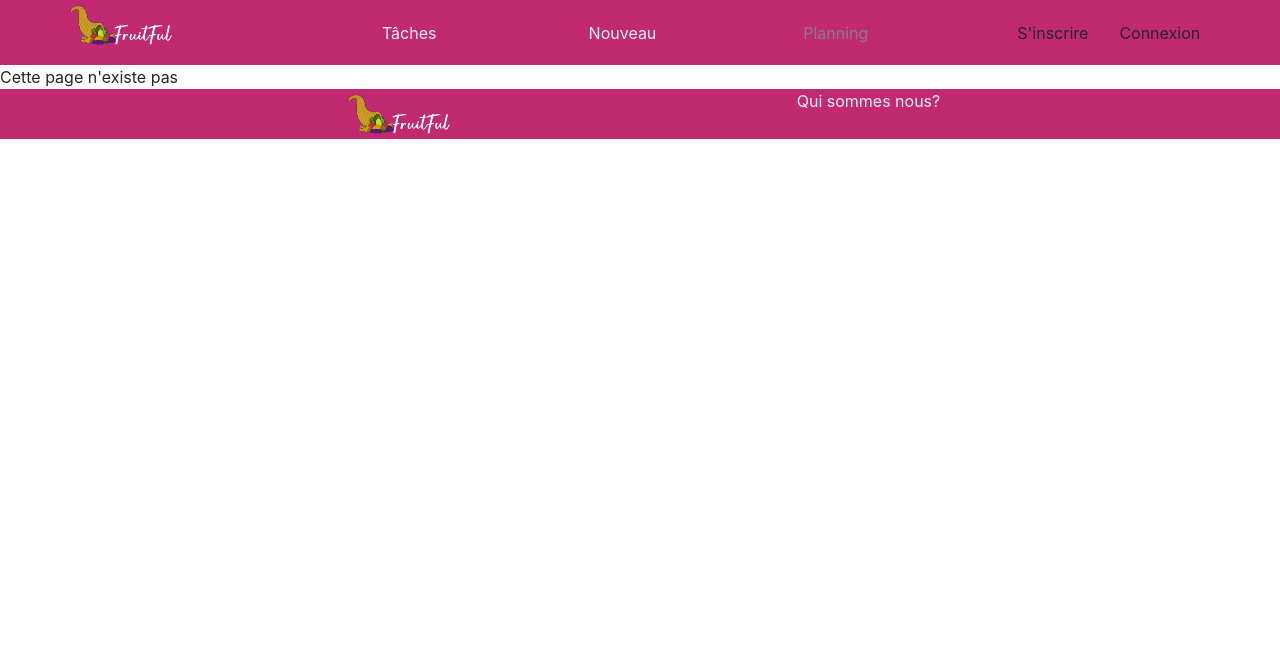
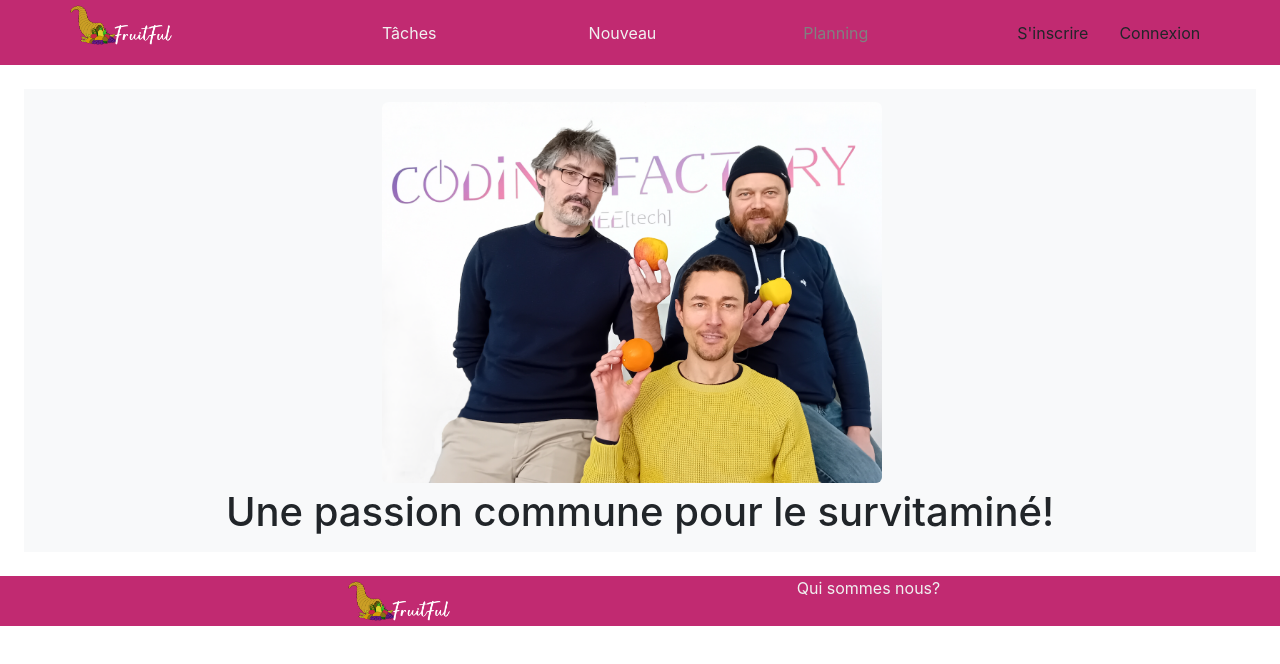
Before and after one commit to RomainVReco/fruitful-app, a React (Create React App) app: page /PageQuiSommesNous in a window 1280 px wide. Shown: the top 664 px of the page. Built offline with nearby package versions, Linux system fonts and the light colour scheme.

Commit message:
Creation lien vers page des fondateurs

```diff
--- a/src/components/Footer.js
+++ b/src/components/Footer.js
@@ -77,7 +77,7 @@ function Footer() {
           </Link>
         </div>
         <div>
-            <Link className='lien'>Qui sommes nous?</Link>
+            <Link className='lien' to="/PageQuiSommesNous">Qui sommes nous? </Link>
         </div>
       </div>
     </nav>
--- a/src/pages/public/PageAccueil.js
+++ b/src/pages/public/PageAccueil.js
@@ -1,6 +1,5 @@
 import React from "react";
 
-import Footer from "../../components/Footer";
 import ImageAccueil from "../../components/ImageAccueil";
 import BoutonAccesEER from "../../components/BoutonAccesEER";
 import Carousel from "../../components/Carousel";
@@ -47,6 +46,7 @@ export default function PageAccueil() {
     <br />
     <br />
 
+    {/*Bouton Acces à l'Entrée En Relation: c'est à dire Questionnaire */}
     <BoutonAccesEER/>
 
     <br />
--- /dev/null
+++ b/src/pages/public/PageQuiSommesNous.js
@@ -0,0 +1,21 @@
+import React from "react";
+
+import ImageAccueil from "../../components/ImageAccueil";
+import imageFondateurs from "../../assets/photo_fondateurs.png";
+
+export default function PageQuiSommesNous() {
+
+  return (
+  <div className="container-fluid PageAccueil">
+   <br />
+
+    <ImageAccueil src={imageFondateurs} alt="photo des fondateurs" brandText="" paragraphText="Une passion commune pour le survitaminé!" />
+
+    <br />
+
+
+  </div>
+
+
+  )
+}
--- a/src/pages/public/PagesPubliques.js
+++ b/src/pages/public/PagesPubliques.js
@@ -7,6 +7,7 @@ import PageLandingPage3 from '../public/PageLandingPage3';
 import Inscription from '../public/Inscription';
 import Inscription2 from '../public/Inscription2';
 import Inscription3 from '../public/Inscription3';
+import PageQuiSommesNous from '../public/PageQuiSommesNous';
 import Login from '../public/Login';
 import Layout from './Layout';
 import Erreur from './Erreur';
@@ -24,6 +25,7 @@ const PagesPubliques = () => {
                 <Route path="/inscription" element={<Inscription />} />
                 <Route path="/inscription2" element={<Inscription2 />} />
                 <Route path="/inscription3" element={<Inscription3 />} />
+                <Route path="/PageQuiSommesNous" element={<PageQuiSommesNous />} />
                 <Route path="/login" element={<Login />} />
                 <Route path="*" element={<Erreur />} />
             </Route>
```
Also changed, not shown: src/assets/photo_fondateurs.png (added).
